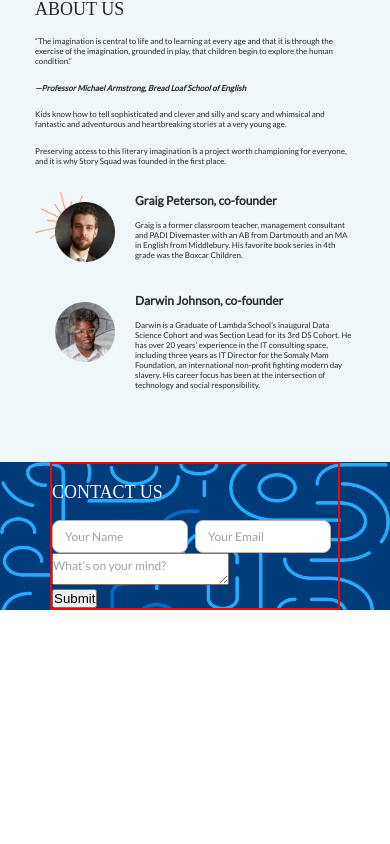
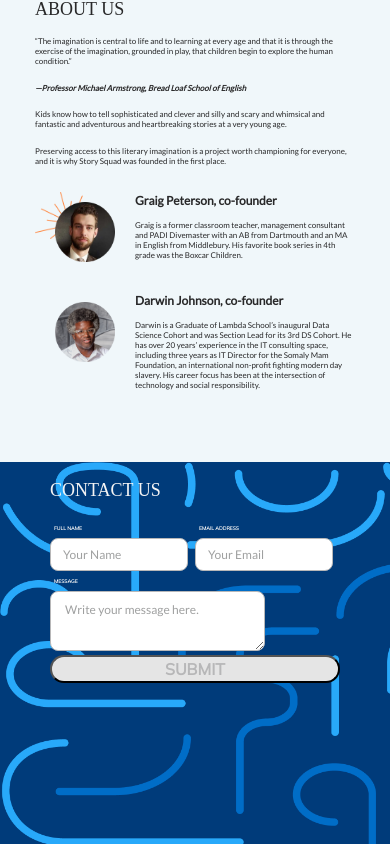
Before and after one commit to story-squad/story-squad-marketing-page-front, a React (Create React App) app in the folder ss-marketing/: page / in a window 390 px wide. Shown: the part 1156-2000 px from the top of the page. Before the commit the page ends 1766 px from the top, so only its background shows below. Built offline with nearby package versions, Linux system fonts and the light colour scheme; a web font is replaced by a local one.

Commit message:
completed mobile design of footer

```diff
--- a/ss-marketing/src/App.tsx
+++ b/ss-marketing/src/App.tsx
@@ -1,6 +1,7 @@
 import Header from "./components/Header/Header";
 import {GlobalStyle} from "./Global.styles";
 import Main from './components/Home/Main'
+import Footer from "./components/Footer/Footer";
 
 
 function App() {
@@ -9,6 +10,7 @@ function App() {
       <GlobalStyle/>
         <Header />
         <Main/>
+        <Footer/>
     </>
   );
 }
--- /dev/null
+++ b/ss-marketing/src/components/Footer/Footer.css
@@ -0,0 +1,37 @@
+.footerContainer {
+    height: 5vh;
+    background-color: #006DC7;
+    display: flex;
+    justify-content: space-between;
+}
+.imgAndCopyright {
+display: flex;
+align-items: center;
+}
+.imgAndCopyright p{
+    font-family: 'Lato';
+    font-style: normal;
+    font-weight: 600;
+    font-size: 8px;
+    color: #FBFBFB;
+}
+
+.imgAndCopyright img{
+    width: 28px;
+    height: 24px;
+}
+
+.links {
+display: flex;
+width: 50vw;
+justify-content: space-evenly;
+}
+.links p {
+font-family: 'Lato';
+font-style: normal;
+font-weight: 600;
+font-size: 8px;
+line-height: 24px;
+text-decoration-line: underline;
+color: #FBFBFB;
+}
--- /dev/null
+++ b/ss-marketing/src/components/Footer/Footer.tsx
@@ -0,0 +1,20 @@
+import "./Footer.css";
+import Logo from "../Home/imgs/logo-pencilGuy.png";
+function Footer() {
+  return (
+    <div className="footerContainer">
+      <div className="imgAndCopyright">
+        <img src={Logo} alt="logo pencil guy" />
+        <p>©2021 Story Squad HQ</p>
+      </div>
+      <div className="links">
+        <p>Contact</p>
+        <p>FAQs</p>
+        <p>Privacy</p>
+        <p>Terms</p>
+      </div>
+    </div>
+  );
+}
+
+export default Footer;
--- a/ss-marketing/src/components/Home/ContactUs.tsx
+++ b/ss-marketing/src/components/Home/ContactUs.tsx
@@ -9,7 +9,9 @@ function ContactUs() {
         <h1>Contact Us</h1>
           <form>
               <div className='inputs'>
+
             <div className="field">
+                <p>Full Name</p>
               <input
                 type="text"
                 name="name"
@@ -19,6 +21,7 @@ function ContactUs() {
             </div>
 
             <div className="field">
+                <p>Email Address</p>
               <input
                 type="email"
                 name="email"
@@ -28,10 +31,11 @@ function ContactUs() {
             </div>
             </div>
             <div className="field">
+                <p>message</p>
               <textarea
                 className="textarea"
                 name="message"
-                placeholder="What's on your mind?"
+                placeholder="Write your message here."
               ></textarea>
             </div>
 
--- a/ss-marketing/src/components/Home/styles/ContactUs.css
+++ b/ss-marketing/src/components/Home/styles/ContactUs.css
@@ -1,45 +1,94 @@
 .contactContainer {
-    /* height: 30vh; */
-    background-color: #003B7A;
-    background-image: url('../imgs/background-texture.png');
+  height: 50vh;
+  background-color: #003b7a;
+  background-image: url("../imgs/background-texture.png");
   background-size: cover;
   background-repeat: no-repeat;
   padding: 0px 50px 0px 50px;
 }
 .contactContainer h1 {
-font-family: 'Boogaloo';
+  font-family: "Boogaloo";
   font-style: normal;
   font-weight: normal;
   font-size: 18px;
   line-height: 56px;
   text-transform: uppercase;
-color: #F4F4F4;
+  color: #f4f4f4;
 }
-.contactUsFormContainer {
-    border: 2px solid red;
 
-}
-.contactUsFormContainer .inputs{
+.contactUsFormContainer .inputs {
   display: flex;
   justify-content: space-around;
 }
-.input{
+.input {
   width: 95%;
   display: flex;
   flex-direction: row;
   align-items: center;
   padding: 8px 12px;
-    background: #FFFFFF;
-    border: 1px solid #B7B7B8;
+  background: #ffffff;
+  border: 1px solid #b7b7b8;
   box-sizing: border-box;
   border-radius: 8px;
 }
 
-::placeholder{
-font-family: 'Lato';
+::placeholder {
+  font-family: "Lato";
   font-style: normal;
   font-weight: normal;
   font-size: 12px;
   line-height: 24px;
-color: #9FA0A0;
+  color: #9fa0a0;
 }
+.contactUsFormContainer button {
+  display: flex;
+  flex-direction: row;
+  justify-content: center;
+  align-items: center;
+  padding: 12px 40px;
+  background: #e5e5e5;
+  border-radius: 50px;
+  width: 100%;
+  position: static;
+  height: 22px;
+  left: calc(50% - 125px / 2);
+  top: calc(50% - 22px / 2);
+  font-family: "Mulish";
+  font-style: normal;
+  font-weight: bold;
+  font-size: 16px;
+  line-height: 22px;
+  display: flex;
+  align-items: center;
+  text-align: center;
+  text-transform: uppercase;
+  color: #b7b7b8;
+}
+
+.field p {
+  position: static;
+  width: 68px;
+  height: 20px;
+  left: 11px;
+  top: -5px;
+  font-family: "Mulish";
+  font-style: normal;
+  font-weight: bold;
+  font-size: 5px;
+  line-height: 20px;
+  text-transform: uppercase;
+  color: #f4f4f4;
+  flex: none;
+  order: 1;
+  flex-grow: 0;
+  margin: 0px 4px;
+}
+.textarea {
+  width: 215px;
+  height: 60px;
+  padding: 6px 14px;
+  background: #ffffff;
+  border: 1px solid #b7b7b8;
+  box-sizing: border-box;
+  border-radius: 8px;
+}
--- a/ss-marketing/src/components/Home/styles/Mission.css
+++ b/ss-marketing/src/components/Home/styles/Mission.css
@@ -90,7 +90,7 @@
 .oldSchoolText {
   grid-column: 1;
   grid-row: 1;
-  width: 90vw;
+  width: 80vw;
   margin-top: 30px;
 }
 
```
Also changed, not shown: ss-marketing/src/components/Home/imgs/logo-pencilGuy.png (added). Lines whose indentation alone changed are shown as unchanged.
